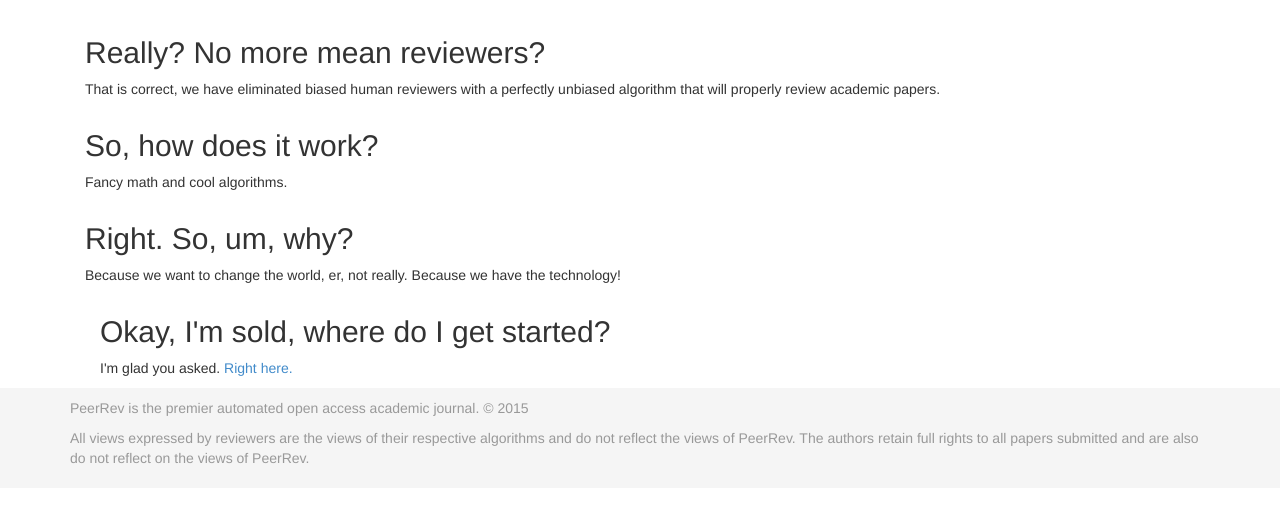
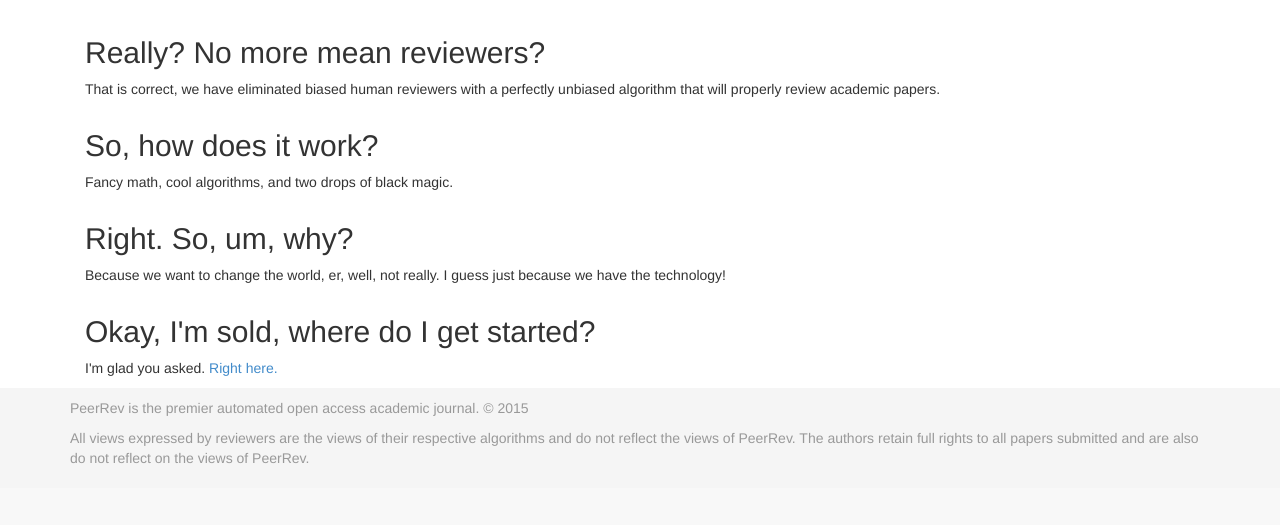
Before and after one commit to crcollins/peer, a Django app: page / in a window 1280 px wide. Shown: the part 555-1080 px from the top of the page. After the commit the page ends 1019 px from the top, so only its background shows below. Run offline with Django 3.2, Linux system fonts and the light colour scheme; parts of the project's set-up code (start-up, migrations or seed data) failed here and were passed over; some libraries are stand-ins or nearby versions.

Commit message:
More updates to the text on the home page

```diff
--- a/peer/templates/peer/index.html
+++ b/peer/templates/peer/index.html
@@ -20,12 +20,12 @@
         </div>
         <div class="col-lg-10">
             <h2>So, how does it work?</h2>
-            <p>Fancy math and cool algorithms.</p>
+            <p>Fancy math, cool algorithms, and two drops of black magic.</p>
         </div>
         <div class="col-lg-10">
             <h2>Right. So, um, why?</h2>
-            <p>Because we want to change the world, er, not really. Because we have the technology!</p>
-
+            <p>Because we want to change the world, er, well, not really. I guess just because we have the technology!</p>
+        </div>
         <div class="col-lg-10">
             <h2>Okay, I'm sold, where do I get started?</h2>
             <p>I'm glad you asked. <a href="{% url 'register' %}">Right here.</a></p>
```
